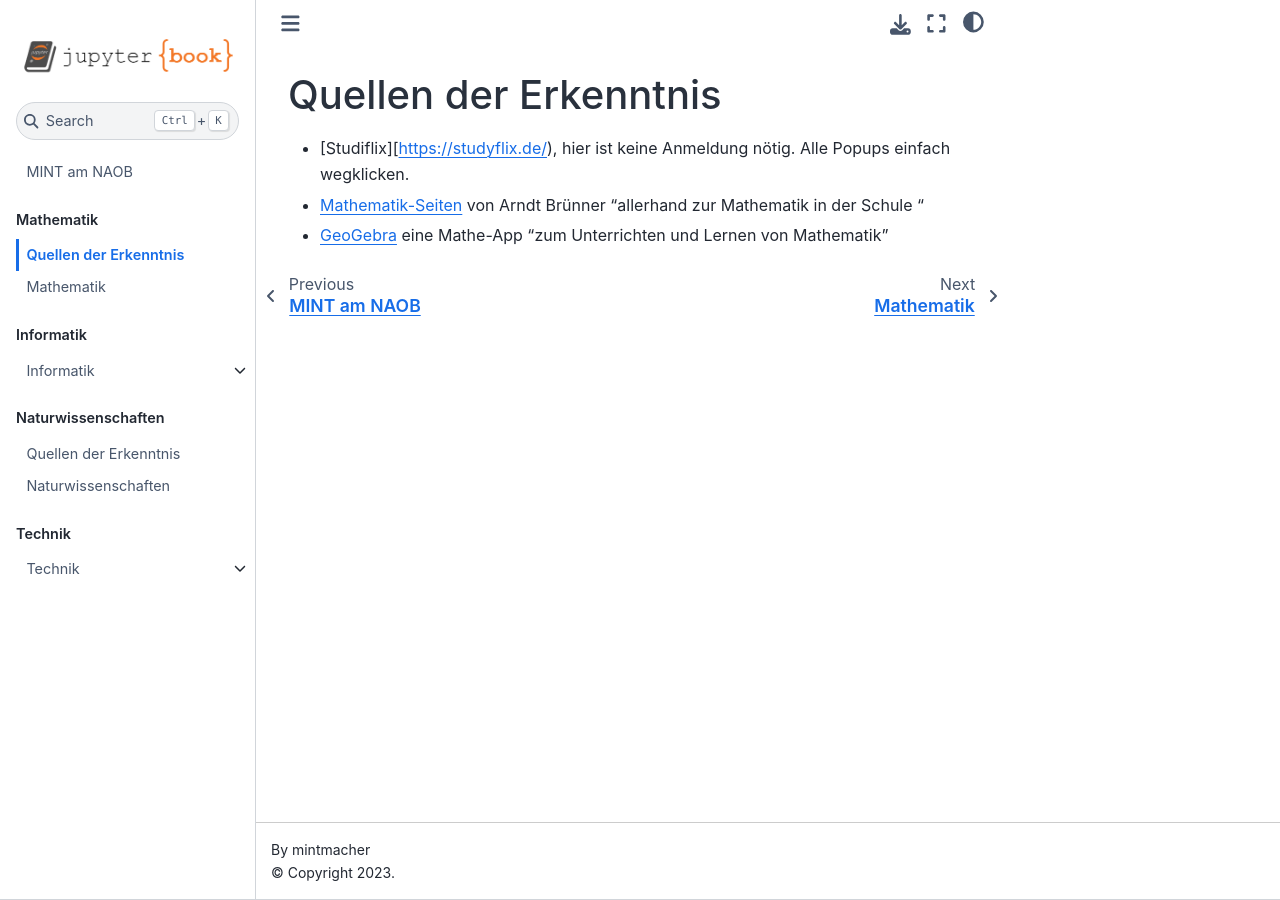
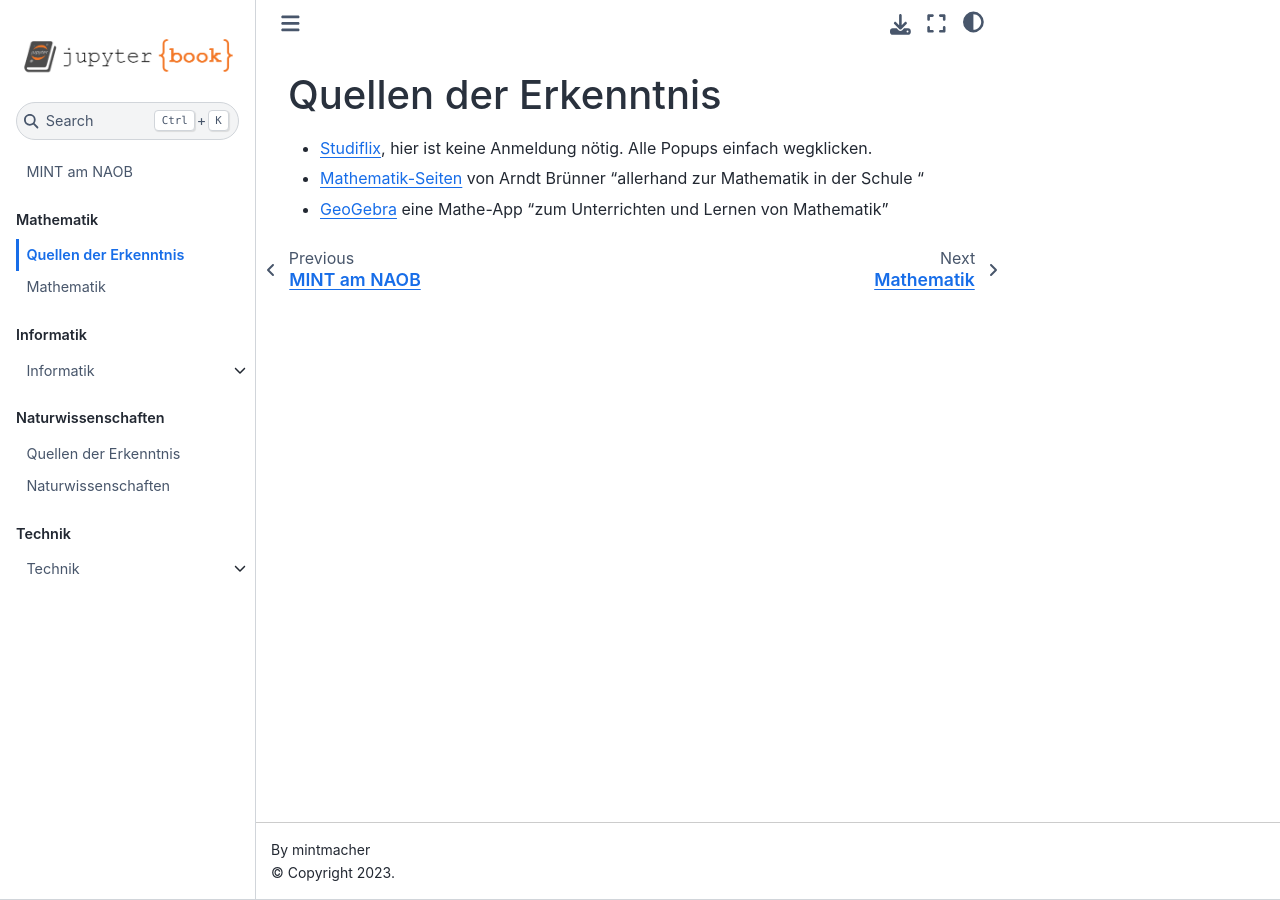
Before and after one commit to mintmacher/mintbox.cc, a Jupyter Book: the page built from m/links.md, in a window 1280 px wide. Built offline with Jupyter Book 1.0.4 settings and Sphinx 7.4.7 and the Sphinx Book theme 1.1.4, drawn with Linux system fonts in a browser that asks for light colours; pages that are not in the unit, such as notebooks, are missing from menus.

Commit message:
Update links.md

```diff
--- a/m/links.md
+++ b/m/links.md
@@ -1,5 +1,5 @@
 # Quellen der Erkenntnis
 
-- [Studiflix][https://studyflix.de/), hier ist keine Anmeldung nötig. Alle Popups einfach wegklicken.
+- [Studiflix](https://studyflix.de/), hier ist keine Anmeldung nötig. Alle Popups einfach wegklicken.
 - [Mathematik-Seiten](https://www.arndt-bruenner.de/mathe/mathekurse.htm) von Arndt Brünner "allerhand zur Mathematik in der Schule "
 - [GeoGebra](https://www.geogebra.org/) eine Mathe-App "zum Unterrichten und Lernen von Mathematik"
```
